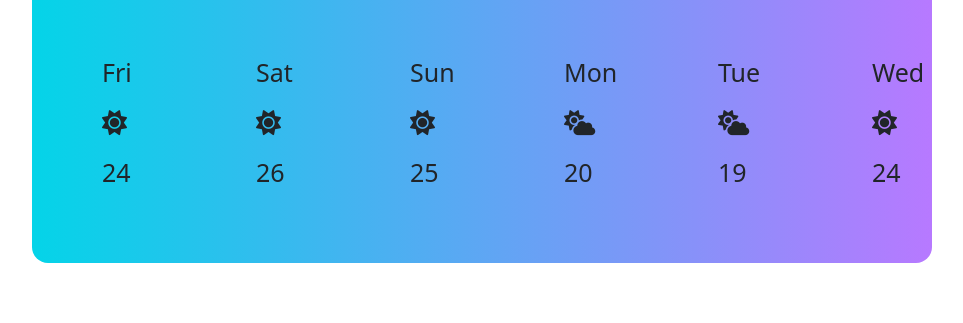
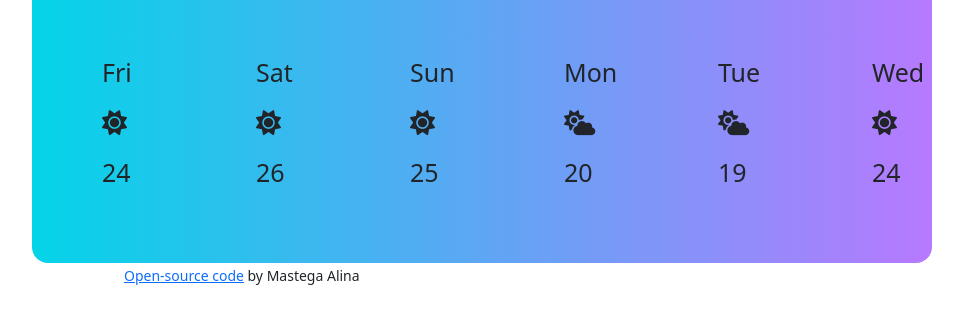
Before and after one commit to MaAlina1708/Violet-weather-project, a plain HTML site: page index.html in a window 1280 px wide. Shown: the part 471-794 px from the top of the page, without its empty margins (158-1121 px from the left). Drawn offline with nearby package versions, Linux system fonts and the light colour scheme.

Commit message:
Add link to the Github depository

```diff
--- a/index.html
+++ b/index.html
@@ -128,6 +128,16 @@
           </div>
         </div>
       </div>
+      <small>
+        <a
+          href="https://github.com/MaAlina1708/Violet-weather-project"
+          target="_blank"
+          class="href"
+          id="sourceCode"
+          >Open-source code</a
+        >
+        by Mastega Alina
+      </small>
     </div>
     <script src="src/index.js"></script>
   </body>
--- a/src/style.css
+++ b/src/style.css
@@ -15,7 +15,10 @@ button {
 h1 {
   font-size: 50px;
 }
-
+small {
+  margin: 0 auto;
+  margin-left: 200px;
+}
 .weather-app-wrapper {
   background: rgb(4, 212, 232);
   background: linear-gradient(
```
